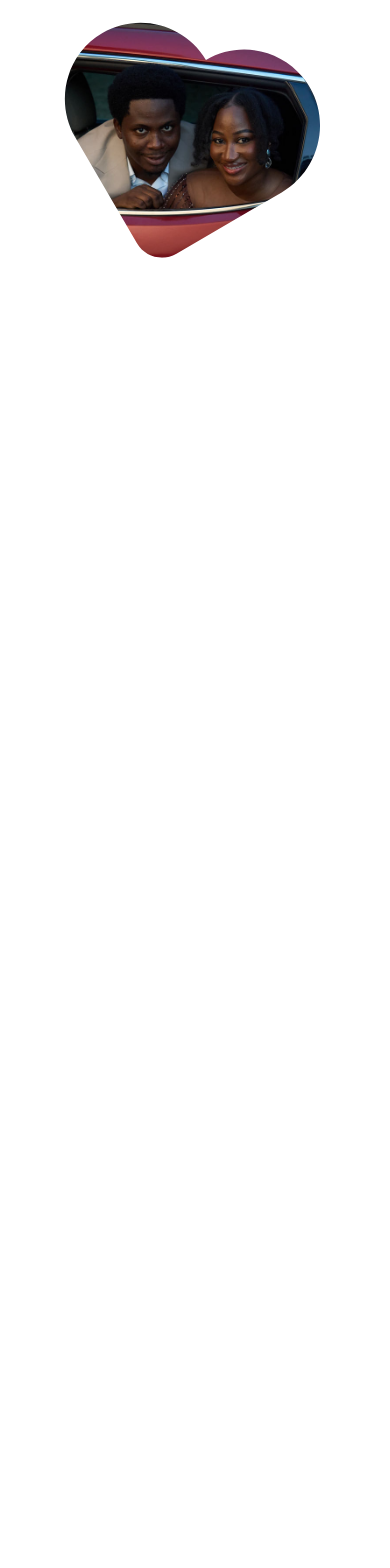
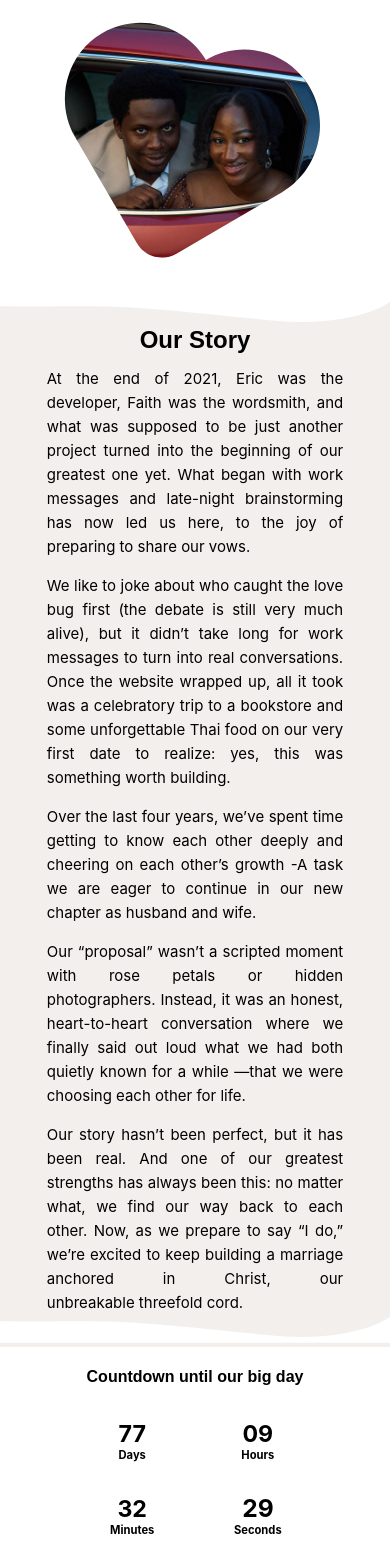
Before and after one commit to Eric-Onuoha/foreverfaithanderic, a React (Create React App) app: page / in a window 390 px wide. Shown: the part 3735-5303 px from the top of the page. Before the commit the page ends 3997 px from the top, so only its background shows below. Built offline with nearby package versions, Linux system fonts and the light colour scheme.

Commit message:
Prelaunch updates

```diff
--- a/src/components/countdown/countdownPreview/countdownPreview.component.jsx
+++ b/src/components/countdown/countdownPreview/countdownPreview.component.jsx
@@ -1,7 +1,5 @@
-import React, { useEffect, useState, useRef, Fragment } from "react";
+import React, { useEffect, useState, useRef } from "react";
 import "./countdownPreview.styles.scss";
-
-import ImageCurve from "../../../assets/images/heroCurve.svg"
 
 
 const bigDay = "2025-12-13T00:00:00+01:00";
@@ -37,13 +35,13 @@ const CountDownPreview = ({ className = "", showAfter = true }) => {
   const parts = msToParts(diffMs);
 
   const isPast = diffMs < 0;
-  const containerLabel = isPast ? "Since our big day" : "Until our big day";
+  const containerLabel = isPast ? "since our big day" : "until our big day";
 
   return (
     <div id="countdownPreviewComponent">
       <div className={`countdown-card ${className}`.trim()} aria-live="polite">
       <div className="countdown-header">
-        <h3>Countdown — {containerLabel}</h3>
+        <h3>Countdown {containerLabel}</h3>
       </div>
 
       <div className={`ticker ${isPast ? "past" : "future"}`}>
@@ -68,14 +66,6 @@ const CountDownPreview = ({ className = "", showAfter = true }) => {
         </div>
       </div>
     </div>
-          <div id="imageCurve" src={ImageCurve} alt="">
-           <svg width="100%" height="100%" version="1.1" xmlns="http://www.w3.org/2000/svg" x="0px" y="0px" viewBox="0 0 2560 168.6227" enable-background="new 0 0 2560 168.6227">
-              <g>
-              <path d="M2560,0c0,0-219.6543,165.951-730.788,124.0771c-383.3156-31.4028-827.2138-96.9514-1244.7139-96.9514
-              c-212.5106,0-439,3.5-584.4982,1.5844l0,139.9126h2560V0z"></path>
-            </g>
-          </svg>
-      </div>
     </div>
   );
 };
--- a/src/components/countdown/countdownPreview/countdownPreview.styles.scss
+++ b/src/components/countdown/countdownPreview/countdownPreview.styles.scss
@@ -10,8 +10,6 @@
 
         .countdown-header {
         display: flex;
-        align-items: baseline;
-        justify-content: space-between;
         }
 
         .ticker {
@@ -54,3 +52,45 @@
     }
 
 }
+
+ @media (max-width: 1100px) {
+    .countdown-card {
+      max-width: 100%;
+      margin: 0 auto;
+      padding: 0.5rem;
+
+      .countdown-header {
+        margin: 30px 0 0 0;
+        flex-direction: column;
+        // align-items: flex-start;
+
+        h3 {
+          font-size: 1rem;
+        }
+
+        .sub {
+          font-size: 0.8rem;
+          margin-top: 0.25rem;
+        }
+      }
+
+      .ticker {
+        flex-wrap: wrap;
+        gap: 0.3rem;
+        justify-content: center;
+
+        .unit {
+          min-width: 70px;
+          padding: 0.5rem;
+
+          .value {
+            font-size: 1.2rem;
+          }
+
+          .label {
+            font-size: 0.65rem;
+          }
+        }
+      }
+    }
+  }
--- a/src/components/eventDates/eventDatesPreview/eventDatesPreview.component.jsx
+++ b/src/components/eventDates/eventDatesPreview/eventDatesPreview.component.jsx
@@ -40,6 +40,7 @@ const EventDatesPreview = ({dates}) => {
                     />
                 </svg>
             </div>
+
         </div>
     )
 };
--- a/src/components/registry/registryPreview/registryPreview.component.jsx
+++ b/src/components/registry/registryPreview/registryPreview.component.jsx
@@ -4,7 +4,7 @@ const RegistryPreview = () => {
     return(
         <div id="RegistryPreviewComponent">
             <div id="access">
-                <label htmlFor="accessCode" id="accessCode">The Gift Registry is limited to Family and close friends please reach out to the couple for an access code</label>
+                <label htmlFor="accessCode" id="accessCode">The Gift Registry is limited to family and close friends please reach out to the couple for an access code</label>
                 <br />
                 <input id="accessCode" type="text" placeholder="Enter Access Code" />
                 <button>View Gift Registry</button>
--- a/src/components/registry/registryPreview/registryPreview.styles.scss
+++ b/src/components/registry/registryPreview/registryPreview.styles.scss
@@ -21,40 +21,37 @@
   }
 }
 
-#RegistryPreviewComponent{
+#RegistryPreviewComponent {
   margin-top: 105px;
 
-    #access{
+  #access {
     margin-top: 40vh;
 
-        input{
+    input {
       width: 400px;
       height: 35px;
       margin-right: 25px;
       @include rounded(8px);
       padding: 0.5rem 0.75rem;
-            border: 1px solid #d1d5db;   // light gray border
+      border: 1px solid #d1d5db;
       background: #fff;
       font-size: 1rem;
       transition: box-shadow 0.15s ease, border-color 0.15s ease;
 
-            // placeholder
       &::placeholder {
         color: #9ca3af;
         opacity: 1;
       }
 
-            // hover & focus
       &:hover {
         border-color: darken(#d1d5db, 8%);
       }
       &:focus {
-                outline: none;                 // remove default outline
-                border-color: #60a5fa;         // blue-ish
-                box-shadow: 0 0 0 3px rgba(96,165,250,0.15);
+        outline: none;
+        border-color: #60a5fa;
+        box-shadow: 0 0 0 3px rgba(96, 165, 250, 0.15);
       }
 
-            // disabled
       &:disabled {
         background: #f8fafc;
         color: #94a3b8;
@@ -62,18 +59,45 @@
       }
     }
 
-        button{
+    button {
       @include btn-base;
-            background-color: #EE9B8D;
+      background-color: #ee9b8d;
       color: white;
 
       &:hover:not(:disabled) {
-                background-color: darken(#EE9B8D, 7%);
+        background-color: darken(#ee9b8d, 7%);
       }
 
       &:focus-visible {
         outline: none;
-                box-shadow: 0 0 0 3px rgba(#EE9B8D, 0.3);
+        box-shadow: 0 0 0 3px rgba(#ee9b8d, 0.3);
+      }
+    }
+  }
+
+  @media (max-width: 1100px) {
+    #access {
+      #accessCode{
+        margin-top: 15px;
+        padding: 0 15px;
+      }
+
+      margin-top: 20vh; // reduce spacing on smaller screens
+      display: flex;
+      flex-direction: column;
+      align-items: center;
+      gap: 1rem;
+
+      input {
+        width: 90%;   // shrink to fit screen
+        margin-right: 0;
+        font-size: 0.95rem;
+      }
+
+      button {
+        width: 90%;   // button matches input width
+        font-size: 0.95rem;
+        padding: 0.6rem;
       }
     }
   }
--- /dev/null
+++ b/src/components/story/story.component.jsx
@@ -0,0 +1,8 @@
+import StoryPreview from "./storyPreview/storyPreview.component";
+
+const Story = () => {
+    return(
+        <StoryPreview></StoryPreview>
+    )
+};
+export default Story;
--- /dev/null
+++ b/src/components/story/storyPreview/storyPreview.component.jsx
@@ -0,0 +1,51 @@
+import "./storyPreview.styles.scss"
+import ImageCurve from "../../../assets/images/heroCurve.svg"
+
+const StoryPreview = () => {
+    return(
+        <div id="storyPreviewComponent">
+            <div id="imageCurve" src={ImageCurve} alt="">
+                <svg width="100%" height="100%" version="1.1" xmlns="http://www.w3.org/2000/svg" x="0px" y="0px" viewBox="0 0 2560 168.6227" enable-background="new 0 0 2560 168.6227">
+                    <g>
+                    <path d="M2560,0c0,0-219.6543,165.951-730.788,124.0771c-383.3156-31.4028-827.2138-96.9514-1244.7139-96.9514
+                    c-212.5106,0-439,3.5-584.4982,1.5844l0,139.9126h2560V0z"></path>
+                    </g>
+                </svg>
+            </div>
+            <div id="storyText">
+                <h3>Our Story</h3>
+                <p className="p2">
+                    At the end of 2021, Eric was the developer, Faith was the wordsmith, and what was supposed to be just another project turned into
+                    the beginning of our greatest one yet. What began with work messages and late-night brainstorming has now led us here, to the joy
+                    of preparing to share our vows.
+                </p>
+                <p className="p2">
+                    We like to joke about who caught the love bug first (the debate is still very much alive), but it didn’t take long for work messages
+                    to turn into real conversations. Once the website wrapped up, all it took was a celebratory trip to a bookstore and some unforgettable
+                    Thai food on our very first date to realize: yes, this was something worth building.
+                </p>
+                <p className="p2">
+                    Over the last four years, we’ve spent time getting to know each other deeply and cheering on each other’s growth -A task we are eager
+                    to continue in our new chapter as husband and wife.
+                </p>
+                <p className="p2">
+                    Our “proposal” wasn’t a scripted moment with rose petals or hidden photographers. Instead, it was an honest, heart-to-heart conversation
+                    where we finally said out loud what we had both quietly known for a while —that we were choosing each other for life.
+                </p>
+                <p className="p2">
+                    Our story hasn’t been perfect, but it has been real. And one of our greatest strengths has always been this: no matter what, we find our way back to each other.
+                    Now, as we prepare to say “I do,” we’re excited to keep building a marriage anchored in Christ, our unbreakable threefold cord.
+                </p>
+            </div>
+            <div id="imageCurve2" src={ImageCurve} alt="">
+                <svg width="100%" height="100%" version="1.1" xmlns="http://www.w3.org/2000/svg" x="0px" y="0px" viewBox="0 0 2560 168.6227" enable-background="new 0 0 2560 168.6227">
+                    <g>
+                    <path d="M2560,0c0,0-219.6543,165.951-730.788,124.0771c-383.3156-31.4028-827.2138-96.9514-1244.7139-96.9514
+                    c-212.5106,0-439,3.5-584.4982,1.5844l0,139.9126h2560V0z"></path>
+                    </g>
+                </svg>
+            </div>
+        </div>
+    )
+};
+export default StoryPreview;
--- /dev/null
+++ b/src/components/story/storyPreview/storyPreview.styles.scss
@@ -0,0 +1,24 @@
+#storyPreviewComponent{
+    margin-top: 40px;
+    // background-color: #e9e2de;
+    #imageCurve{
+        fill: #f3efed;
+    }
+
+    #storyText{
+        margin-top: -5px;
+        margin-bottom: 0;
+        background-color: #f3efed;
+        padding: 0 12vw 5px 12vw;
+
+        p{
+            text-align: justify;
+        }
+    }
+
+    #imageCurve2{
+        margin-top: -18px;
+        background-color: #f3efed;
+        fill: #FFFFFF;
+    }
+}
--- a/src/pages/landingPage/landingPagePreview/landingPagePreview.component.jsx
+++ b/src/pages/landingPage/landingPagePreview/landingPagePreview.component.jsx
@@ -4,13 +4,15 @@ import "./landingPagePreview.styles.scss";
 import Hero from "../../../components/hero/hero.component";
 import EventDates from "../../../components/eventDates/eventDates.component";
 import CountDown from "../../../components/countdown/countdown.component";
+import Story from "../../../components/story/story.component";
 
 const LandingPagePreview = () =>{
     return(
         <Fragment>
             <Hero></Hero>
-            {/* <CountDown></CountDown> */}
             <EventDates></EventDates>
+            <Story></Story>
+            <CountDown></CountDown>
         </Fragment>
 
     )
```
Also changed, not shown: src/assets/images/AnnouncementPhotos/IMG_6515.jpg. Lines whose indentation alone changed are shown as unchanged.
